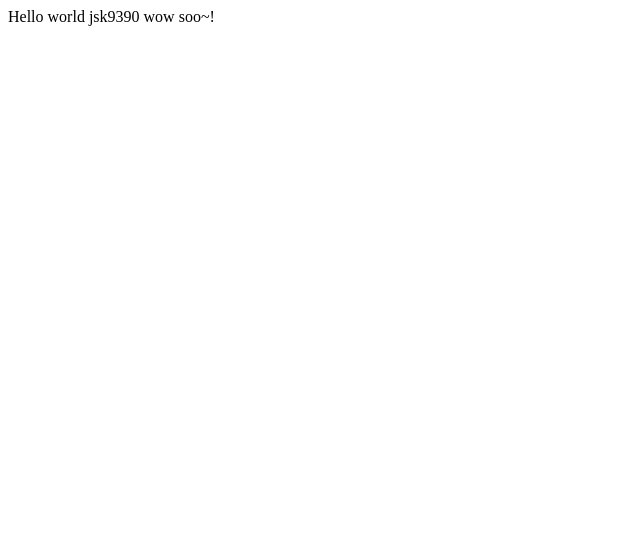
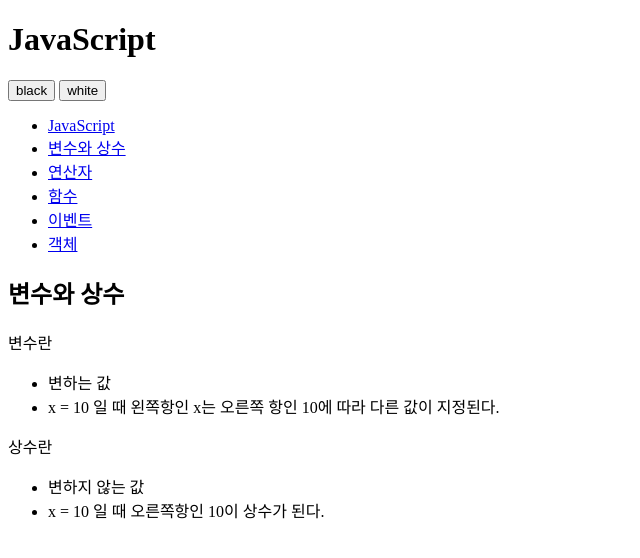
Before and after one commit to jsk9390/opentutorials-jsk9390, a plain HTML site: page index.html in a window 1280 px wide. Shown: the whole page, without its empty margins (0-640 px from the left). Drawn offline with Linux system fonts and the light colour scheme.

Commit message:
change index.html

```diff
--- a/index.html
+++ b/index.html
@@ -1,24 +1,53 @@
 <!DOCTYPE html>
-<html lang="en">
+<html>
     <head>
         <meta charset="utf-8" />
-
-        <!-- Always force latest IE rendering engine (even in intranet) & Chrome Frame
-        Remove this if you use the .htaccess -->
-        <meta http-equiv="X-UA-Compatible" content="IE=edge,chrome=1" />
-
-        <title>index</title>
-        <meta name="description" content="" />
-        <meta name="author" content="egoing" />
-
-        <meta name="viewport" content="width=device-width; initial-scale=1.0" />
-
-        <!-- Replace favicon.ico & apple-touch-icon.png in the root of your domain and delete these references -->
-        <link rel="shortcut icon" href="/favicon.ico" />
-        <link rel="apple-touch-icon" href="/apple-touch-icon.png" />
     </head>
 
-    <body>
-        Hello world jsk9390 wow soo~!
+    <body id="body">
+        <div>
+            <header>
+                <h1>JavaScript</h1>
+            </header>
+            <div id="toolbar">
+                <input type="button" value="black" />
+                <input type="button" value="white" />
+            </div>
+            <nav>
+                <ul>
+                    <li><a href="http://opentutorials.org/course/49/16">JavaScript</a></li>
+                    <li><a href="http://opentutorials.org/course/49/17">변수와 상수</a></li>
+                    <li><a href="http://opentutorials.org/course/49/18">연산자</a></li>
+                    <li><a href="http://opentutorials.org/course/49/19">함수</a></li>
+                    <li><a href="http://opentutorials.org/course/49/20">이벤트</a></li>
+                    <li><a href="http://opentutorials.org/course/49/21">객체</a></li>
+                </ul>
+            </nav>
+            <article>
+                <h2>변수와 상수</h2>
+                <div>
+                    <p>변수란</p>
+                    <ul>
+                        <li>
+                            변하는 값
+                        </li>
+                        <li>
+                            x = 10 일 때 왼쪽항인 x는 오른쪽 항인 10에 따라 다른 값이 지정된다.
+                        </li>
+                    </ul>
+                    <p>
+                        상수란
+                    </p>
+                    <ul>
+                        <li>
+                            변하지 않는 값
+                        </li>
+                        <li>
+                            x = 10 일 때 오른쪽항인 10이 상수가 된다.
+                        </li>
+                    </ul>
+                </div>
+            </article>
+        </div>
     </body>
 </html>
```
